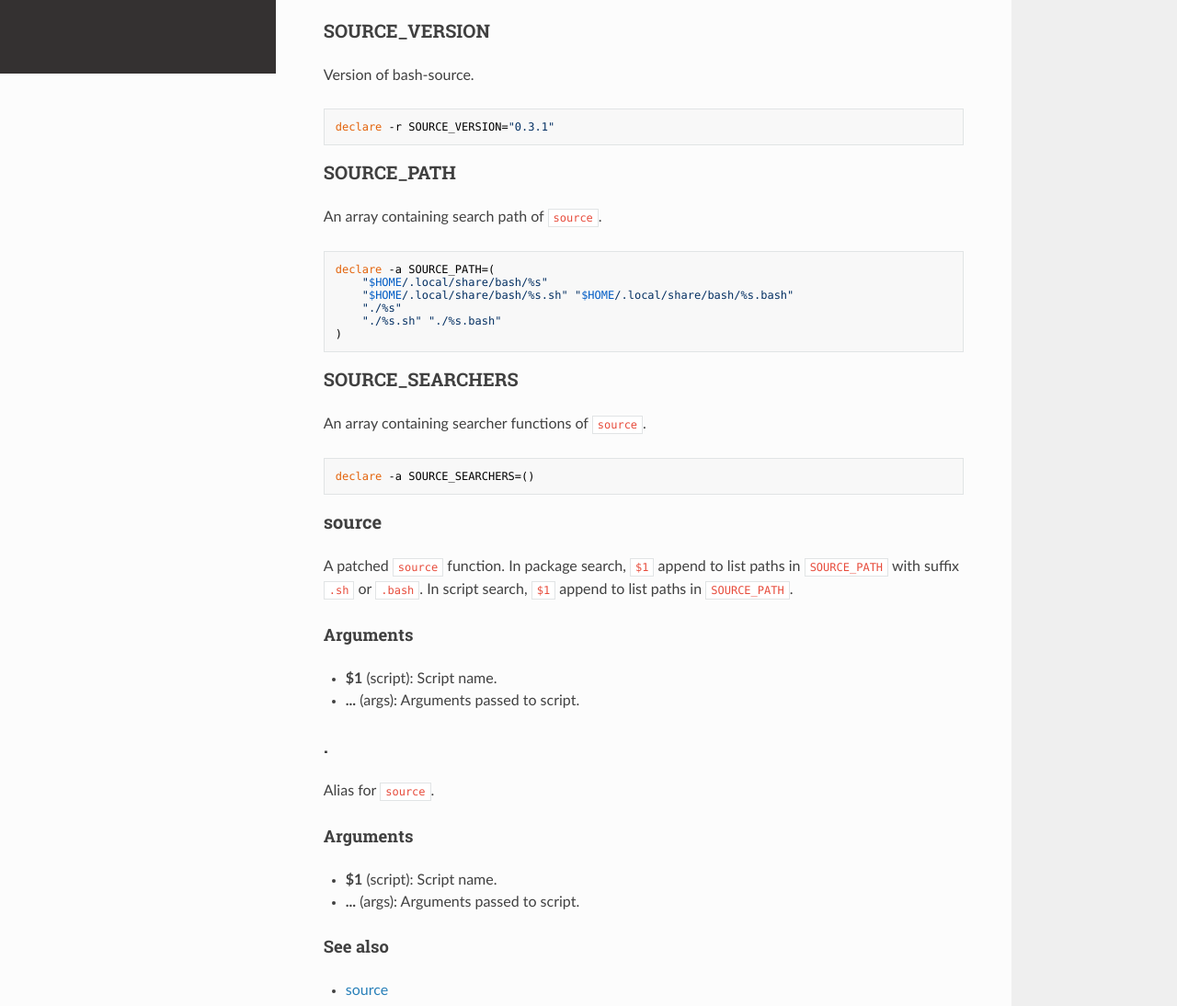
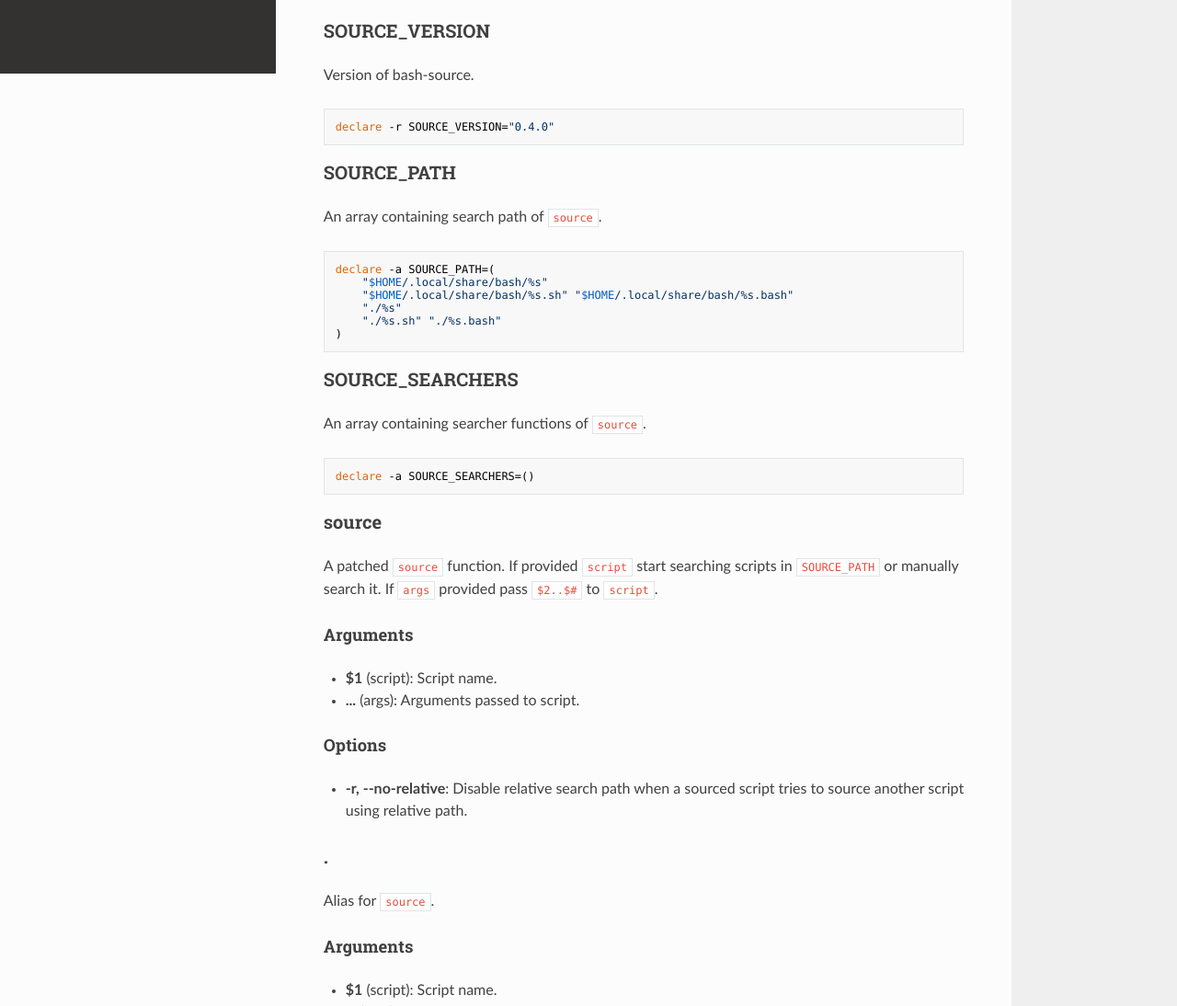
Before and after one commit to mbekkomo/bash-source, a plain HTML site: page index.html in a window 1280 px wide. Shown: the part 720-1814 px from the top of the page at 92% size. Drawn offline with nearby package versions, Linux system fonts and the light colour scheme.

Commit message:
regen site

```diff
--- a/index.html
+++ b/index.html
@@ -56,6 +56,8 @@
     <li class="toctree-l3"><a class="reference internal" href="#source">source</a>
         <ul>
     <li class="toctree-l4"><a class="reference internal" href="#arguments">Arguments</a>
+    </li>
+    <li class="toctree-l4"><a class="reference internal" href="#options">Options</a>
     </li>
         </ul>
     </li>
@@ -119,7 +121,7 @@ mod #=&gt; Hello World!
 </ul>
 <h3 id="source_version">SOURCE_VERSION</h3>
 <p>Version of bash-source.</p>
-<pre><code class="language-bash">declare -r SOURCE_VERSION=&quot;0.3.1&quot;
+<pre><code class="language-bash">declare -r SOURCE_VERSION=&quot;0.4.0&quot;
 </code></pre>
 <h3 id="source_path">SOURCE_PATH</h3>
 <p>An array containing search path of <code>source</code>.</p>
@@ -135,11 +137,15 @@ mod #=&gt; Hello World!
 <pre><code class="language-bash">declare -a SOURCE_SEARCHERS=()
 </code></pre>
 <h3 id="source">source</h3>
-<p>A patched <code>source</code> function. In package search, <code>$1</code> append to list paths in <code>SOURCE_PATH</code> with suffix <code>.sh</code> or <code>.bash</code>. In script search, <code>$1</code> append to list paths in <code>SOURCE_PATH</code>.</p>
+<p>A patched <code>source</code> function. If provided <code>script</code> start searching scripts in <code>SOURCE_PATH</code> or manually search it. If <code>args</code> provided pass <code>$2..$#</code> to <code>script</code>.</p>
 <h4 id="arguments">Arguments</h4>
 <ul>
 <li><strong>$1</strong> (script): Script name.</li>
 <li><strong>...</strong> (args): Arguments passed to script.</li>
+</ul>
+<h4 id="options">Options</h4>
+<ul>
+<li><strong>-r, --no-relative</strong>: Disable relative search path when a sourced script tries to source another script using relative path.</li>
 </ul>
 <h3 id="_1">.</h3>
 <p>Alias for <code>source</code>.</p>
@@ -194,5 +200,5 @@ mod #=&gt; Hello World!
 
 <!--
 MkDocs version : 1.4.3
-Build Date UTC : 2023-05-21 05:08:28.173706+00:00
+Build Date UTC : 2023-05-22 12:16:47.363875+00:00
 -->
--- a/sitemap.xml
+++ b/sitemap.xml
@@ -2,7 +2,7 @@
 <urlset xmlns="http://www.sitemaps.org/schemas/sitemap/0.9">
     <url>
          <loc>https://urnightmaree.github.io/bash-source/</loc>
-         <lastmod>2023-05-21</lastmod>
+         <lastmod>2023-05-22</lastmod>
          <changefreq>daily</changefreq>
     </url>
 </urlset>
```
Also changed, not shown: search/search_index.json (+1 -1 lines), 1 other file.
